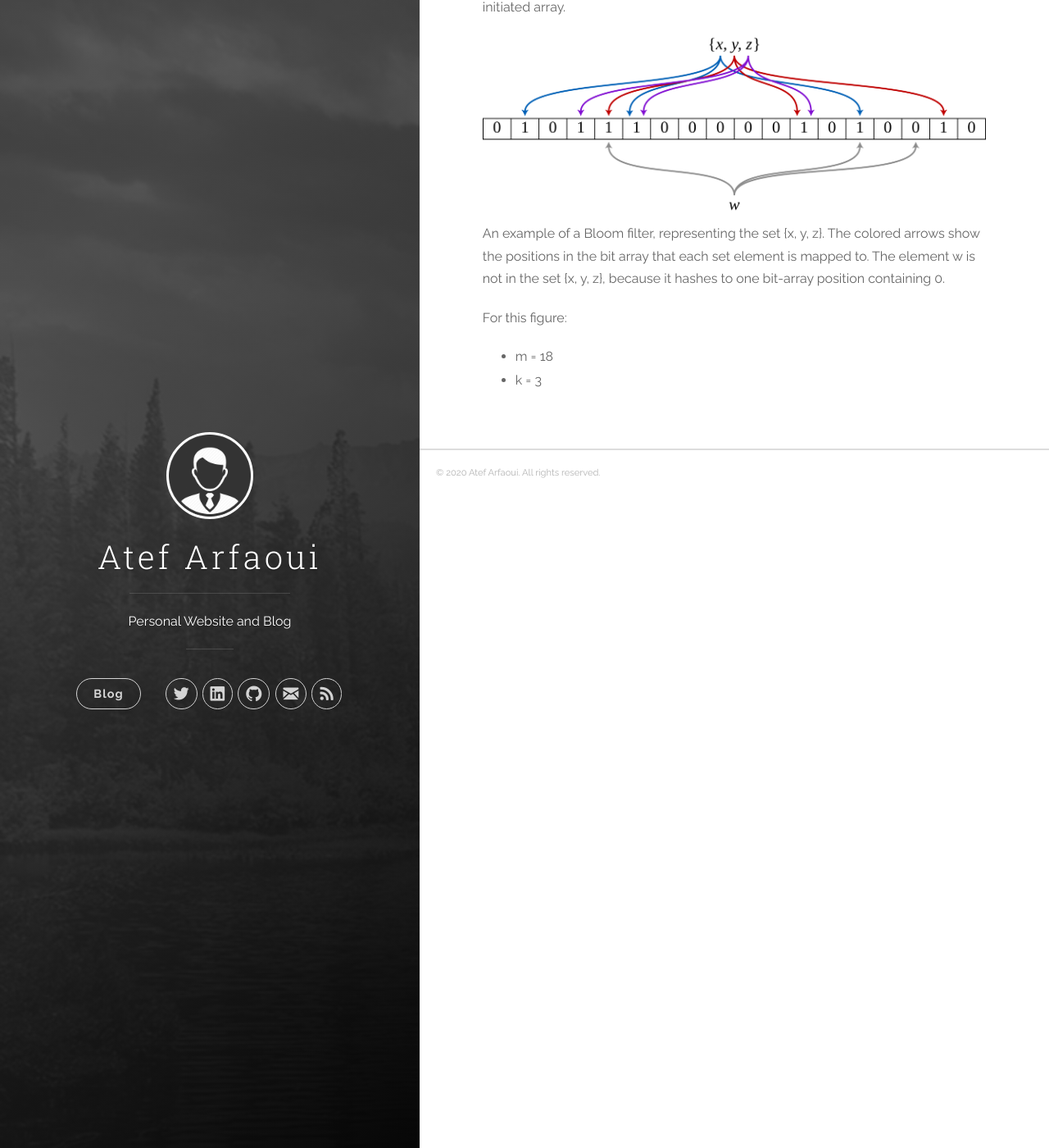
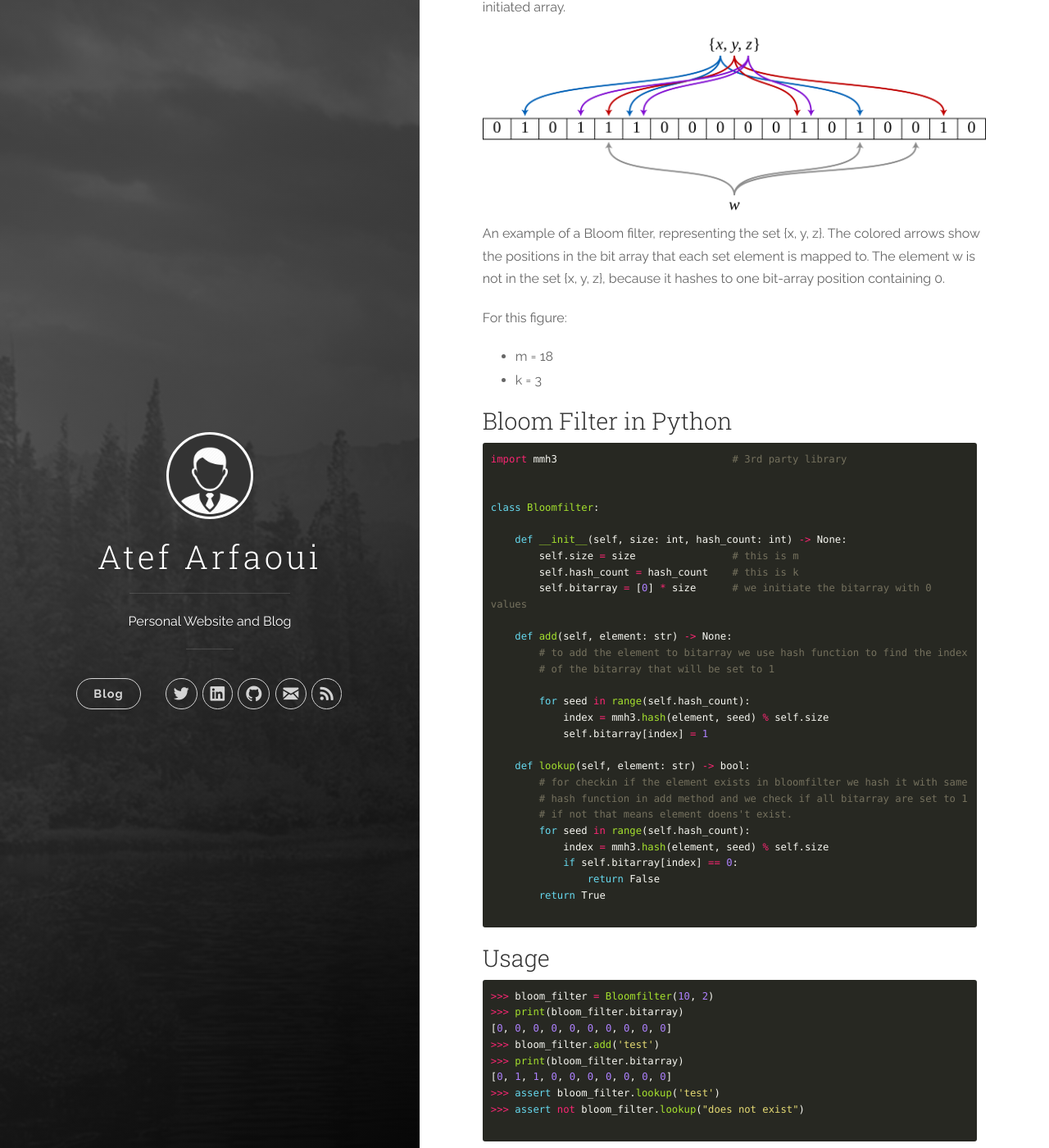
Before and after one commit to atef-arfaoui/atef-arfaoui.github.io, a Jekyll site: the page built from _posts/2020-03-08-bloomfilters-for-humans.markdown, in a window 1280 px wide and 1400 px high, scrolled down 1085 px. Shown: the whole window at 82% size. Built offline with Jekyll 4.4.1, drawn with Linux system fonts in a browser that asks for light colours; some of the changed text lies outside the part shown.

Commit message:
add bloomfilter code

````diff
--- a/_posts/2020-03-08-bloomfilters-for-humans.markdown
+++ b/_posts/2020-03-08-bloomfilters-for-humans.markdown
@@ -1,6 +1,6 @@
 ---
 title:  "Bloom filters for Humans"
-date:   2020-03-07 23:04:23
+date:   2020-04-10 23:04:23
 categories:
 tags: [data_structure]
 ---
@@ -30,6 +30,51 @@ For this figure:
   * m = 18
   * k = 3
 
+### Bloom Filter in Python
+
+```python
+import mmh3                             # 3rd party library
+
+
+class Bloomfilter:
+
+    def __init__(self, size: int, hash_count: int) -> None:
+        self.size = size                # this is m
+        self.hash_count = hash_count    # this is k
+        self.bitarray = [0] * size      # we initiate the bitarray with 0 values
+
+    def add(self, element: str) -> None:
+        # to add the element to bitarray we use hash function to find the index
+        # of the bitarray that will be set to 1
+
+        for seed in range(self.hash_count):
+            index = mmh3.hash(element, seed) % self.size
+            self.bitarray[index] = 1
+
+    def lookup(self, element: str) -> bool:
+        # for checkin if the element exists in bloomfilter we hash it with same
+        # hash function in add method and we check if all bitarray are set to 1
+        # if not that means element doens't exist.
+        for seed in range(self.hash_count):
+            index = mmh3.hash(element, seed) % self.size
+            if self.bitarray[index] == 0:
+                return False
+        return True
+
+```
+
+### Usage
+```python
+>>> bloom_filter = Bloomfilter(10, 2)
+>>> print(bloom_filter.bitarray)
+[0, 0, 0, 0, 0, 0, 0, 0, 0, 0]
+>>> bloom_filter.add('test')
+>>> print(bloom_filter.bitarray)
+[0, 1, 1, 0, 0, 0, 0, 0, 0, 0]
+>>> assert bloom_filter.lookup('test')
+>>> assert not bloom_filter.lookup("does not exist")
+
+```
 
 [jekyll]:      http://jekyllrb.com
 [jekyll-gh]:   https://github.com/jekyll/jekyll
--- /dev/null
+++ b/resources.txt
@@ -0,0 +1,3 @@
+https://www.jasondavies.com/bloomfilter/
+https://medium.com/better-programming/probabilistic-data-structures-bloom-filter-5374112a7832
+https://llimllib.github.io/bloomfilter-tutorial/
````
Also changed, not shown: 10 other files.
